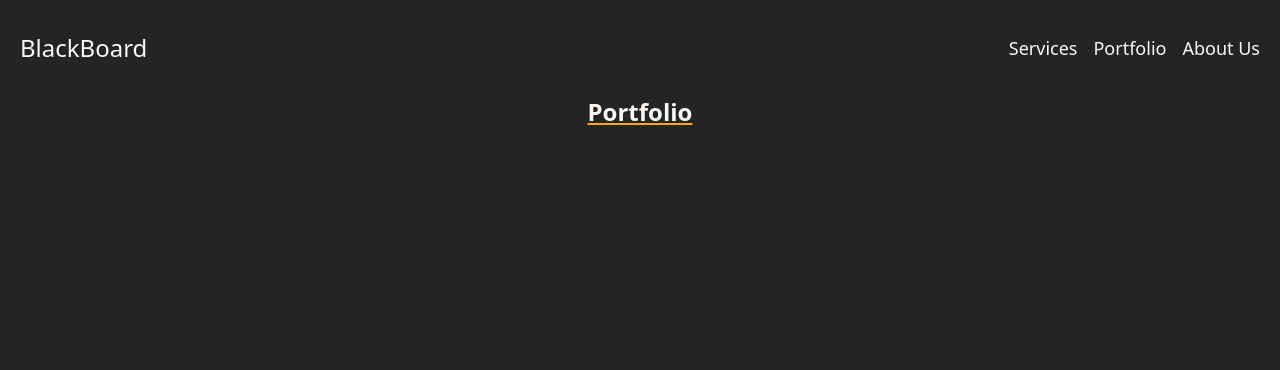
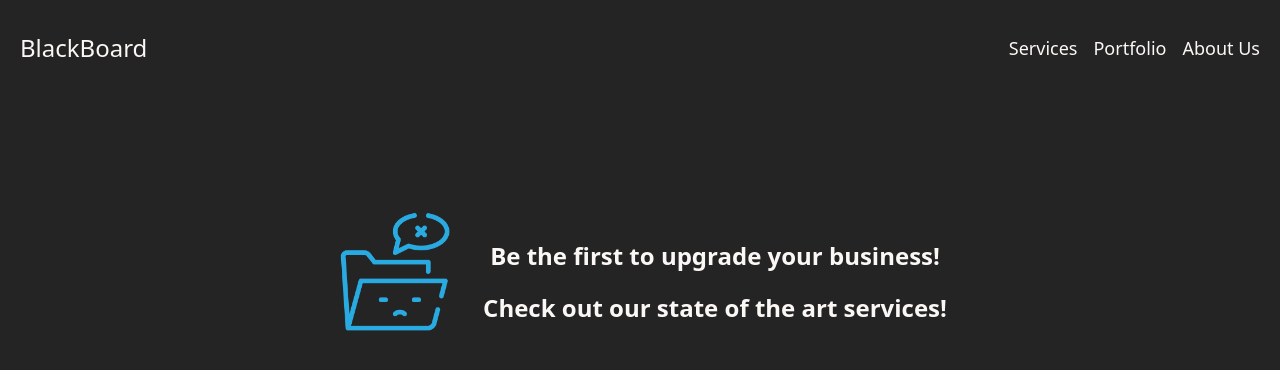
Before and after one commit to nathanpare/speedyscript-basic, a Next.js app: page /portfolio in a window 1280 px wide. Shown: the top 370 px of the page. Built offline with nearby package versions, Linux system fonts and the light colour scheme.

Commit message:
complete temporary portfiolio page

```diff
--- a/pages/portfolio.js
+++ b/pages/portfolio.js
@@ -1,12 +1,23 @@
 import Header from '@/components/Header';
 import React from 'react';
+
+import Image from 'next/image';
 
 const Portfolio = () => {
   return (
     <div>
       <Header />
-      <h1 className='text-[rgb(251,247,245)] text-2xl decoration-[#F7AB0A]
-       underline font-semibold text-center'>Portfolio</h1>
+      <div id="empty-portfolio" className='justify-center text-4xl flex flex-row
+       items-center py-24 mx-auto'>
+         <Image className='p-5' src="/pngaaa.com-7101583.png" alt=''
+          height={150} width={150} />
+          <div className='flex-col'>
+      <h1 className='text-[rgb(251,247,245)] text-2xl font-semibold
+       text-center p-5'>Be the first to upgrade your business!</h1>
+      <h1 className='text-[rgb(251,247,245)] text-2xl font-semibold
+       text-center'>Check out our state of the art services!</h1>
+       </div>
+       </div>
     </div>
   );
 }
--- a/pages/services.js
+++ b/pages/services.js
@@ -58,7 +58,7 @@ const Services = () => {
           </motion.div>
         </div>
 
-        <p id='bottom' className='text-2xl text-center'>We offer expert level
+        <p id='bottom' className='text-2xl text-center px-5'>We offer expert level
           Website Development services to make your business stand out
           amongst the competition</p>
 
@@ -112,7 +112,7 @@ const Services = () => {
           </motion.div>
         </div>
 
-        <p id='bottom-2' className='text-2xl text-center'>We offer state of the art
+        <p id='bottom-2' className='text-2xl text-center px-5'>We offer state of the art
           SEO services to help your business rise to the top of the search results</p>
 
         <button onClick={() => router.push("/contact")} className='bg-[#F7AB0A] mt-5 py-2 px-8 sm:py-3 sm:px-10 rounded-md
@@ -165,7 +165,7 @@ const Services = () => {
           </motion.div>
         </div>
 
-        <p id='bottom-3' className='text-2xl text-center'>We offer Google Ads
+        <p id='bottom-3' className='text-2xl text-center px-5'>We offer Google Ads
           Services so you get seen FIRST!</p>
 
         <button onClick={() => router.push("/contact")} className='bg-[#F7AB0A] mt-5 py-2 px-8 sm:py-3 sm:px-10 rounded-md
@@ -218,7 +218,7 @@ const Services = () => {
           </motion.div>
         </div>
 
-        <p id='bottom-4' className='text-2xl text-center'>We offer Data Analysis services so you can find out what's improving and what's diminishing</p>
+        <p id='bottom-4' className='text-2xl text-center overflow-y-auto px-5'>We offer Data Analysis services so you can find out what you should be spending your valuable time on!</p>
 
         <button onClick={() => router.push("/contact")} className='bg-[#F7AB0A] mt-5 py-2 px-8 sm:py-3 sm:px-10 rounded-md
            text-black font-bold text-lg'>Contact Us</button>
```
Also changed, not shown: public/pngaaa.com-7101583.png (added).
